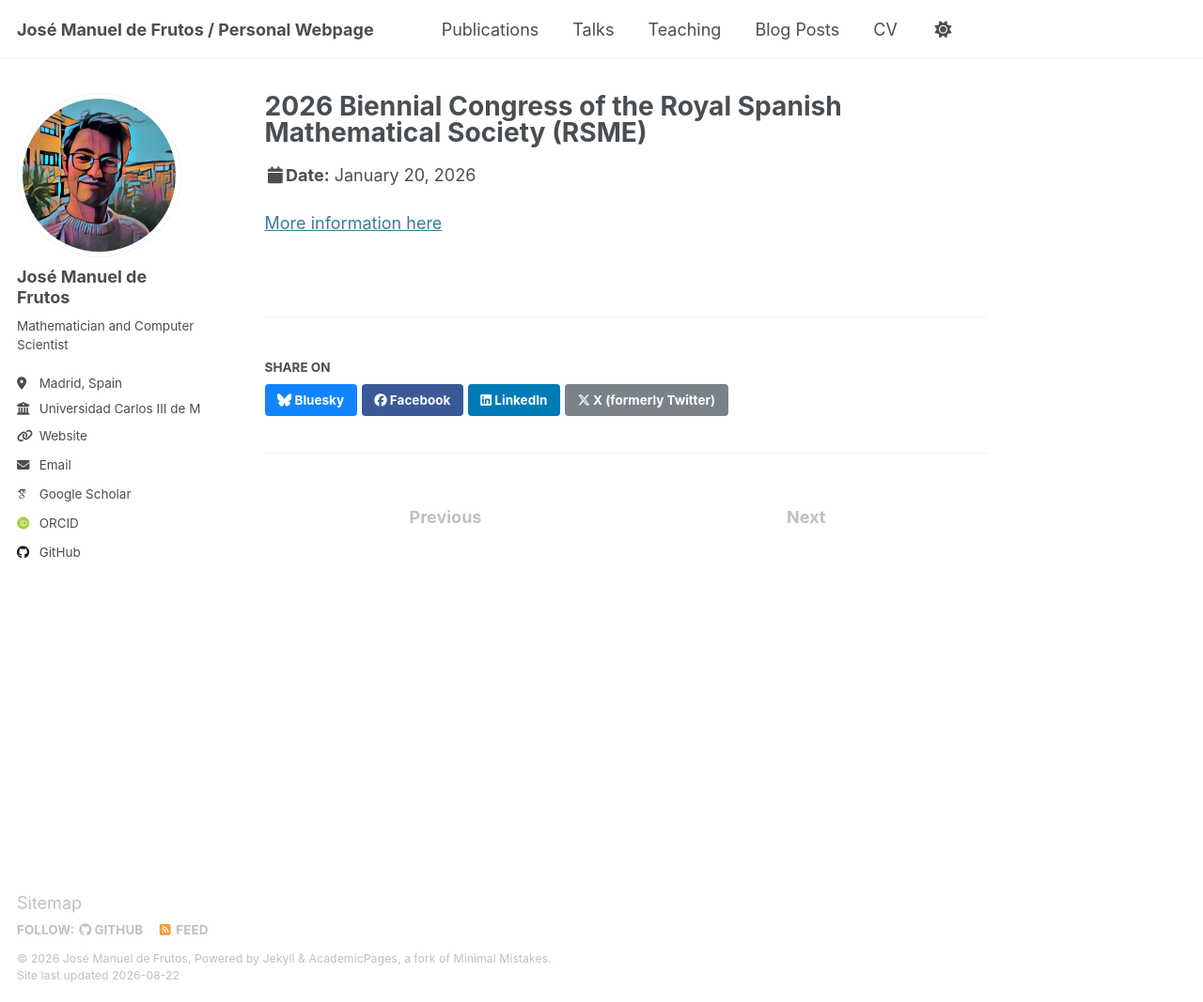
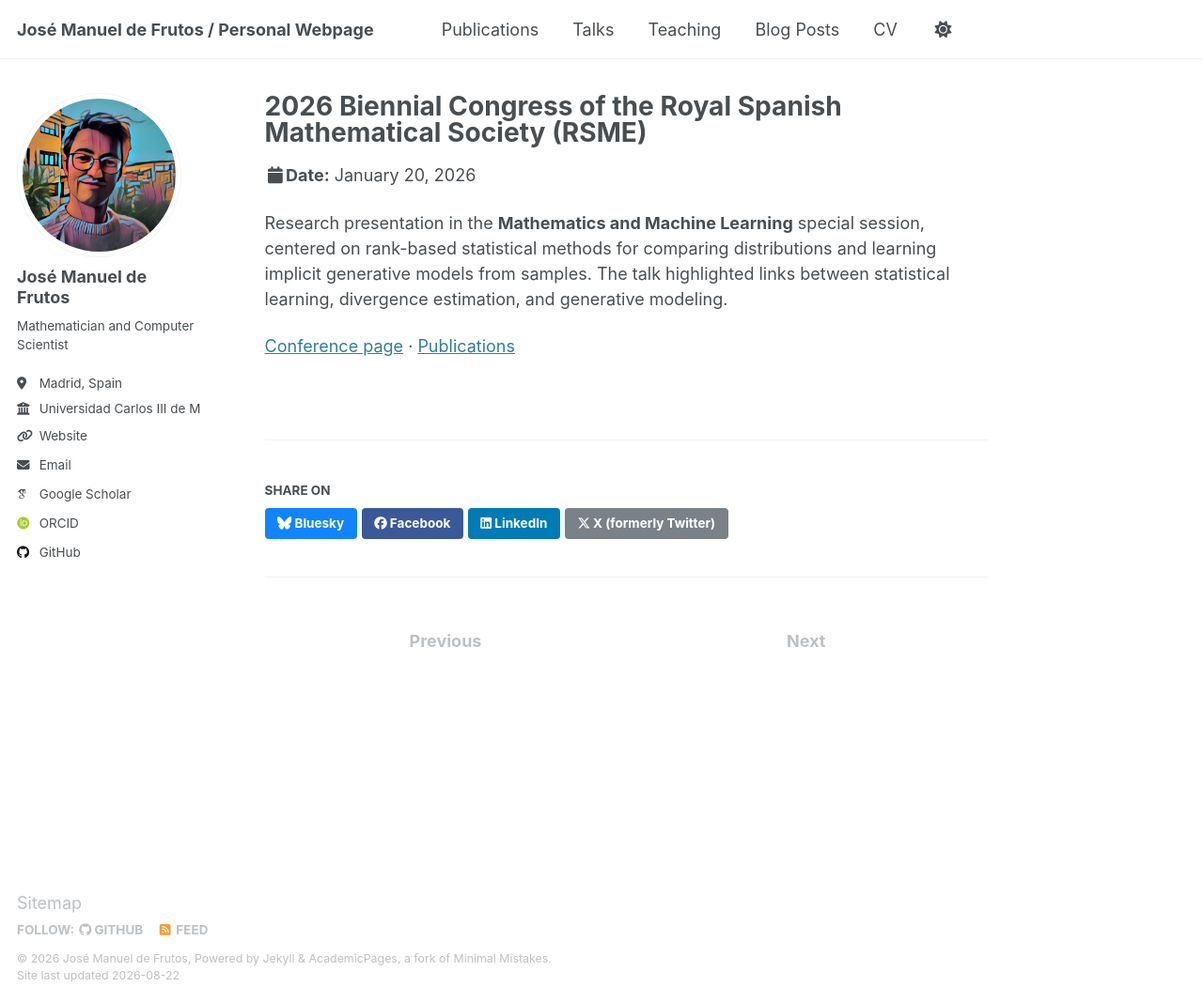
Before and after one commit to josemanuel22/josemanuel22.github.io, a Jekyll site: the page built from _talks/2026-01-20-talk-1.md, in a window 1280 px wide and 1067 px high. Shown: the whole window at 94% size. Built offline with Jekyll 4.4.1, drawn with Linux system fonts in a browser that asks for light colours; some web fonts are replaced.

Commit message:
Add research context to RSME talk

```diff
--- a/_talks/2026-01-20-talk-1.md
+++ b/_talks/2026-01-20-talk-1.md
@@ -7,6 +7,9 @@ venue: "2026 Biennial Congress of the Royal Spanish Mathematical Society (RSME),
 Mathematics and Machine Learning"
 date: 2026-01-20
 location: "Alicante, Spain"
+excerpt: "Research presentation in the Mathematics and Machine Learning special session on rank-based statistical learning, distribution comparison, and implicit generative modeling."
 ---
 
-[More information here](https://2026.bienalrsme.com/front)
+Research presentation in the **Mathematics and Machine Learning** special session, centered on rank-based statistical methods for comparing distributions and learning implicit generative models from samples. The talk highlighted links between statistical learning, divergence estimation, and generative modeling.
+
+[Conference page](https://2026.bienalrsme.com/front) · [Publications](/publications/)
```
